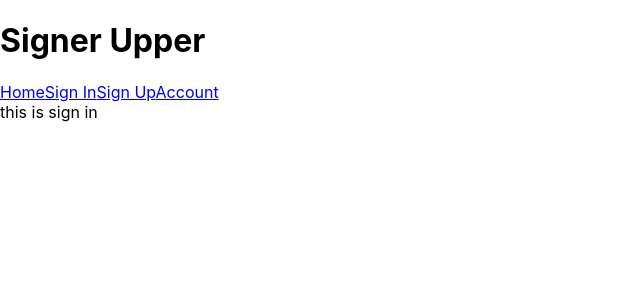
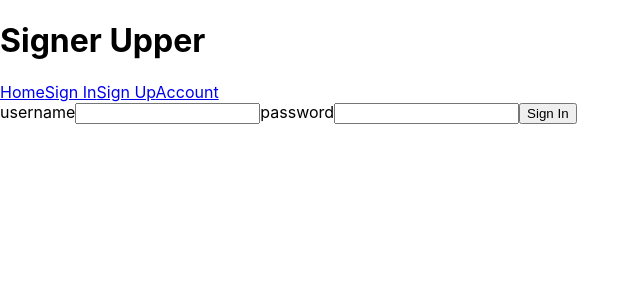
Before and after one commit to ChadWKirk/MERN-signup, a React (Create React App) app in the folder front/: page /Signin in a window 1280 px wide. Shown: the top 300 px of the page, without its empty margins (0-640 px from the left). Built offline with nearby package versions, Linux system fonts and the light colour scheme.

Commit message:
edited psuedo code and SignIn page

```diff
--- a/front/src/Pages/SignIn.js
+++ b/front/src/Pages/SignIn.js
@@ -1,6 +1,16 @@
 import React from "react";
 
 function SignIn() {
-  return <div>this is sign in</div>;
+  return (
+    <div>
+      <form>
+        <label>username</label>
+        <input></input>
+        <label>password</label>
+        <input></input>
+        <button>Sign In</button>
+      </form>
+    </div>
+  );
 }
 export default SignIn;
```
Also changed, not shown: 1 other file (tests, documents, lock files or other folders).
